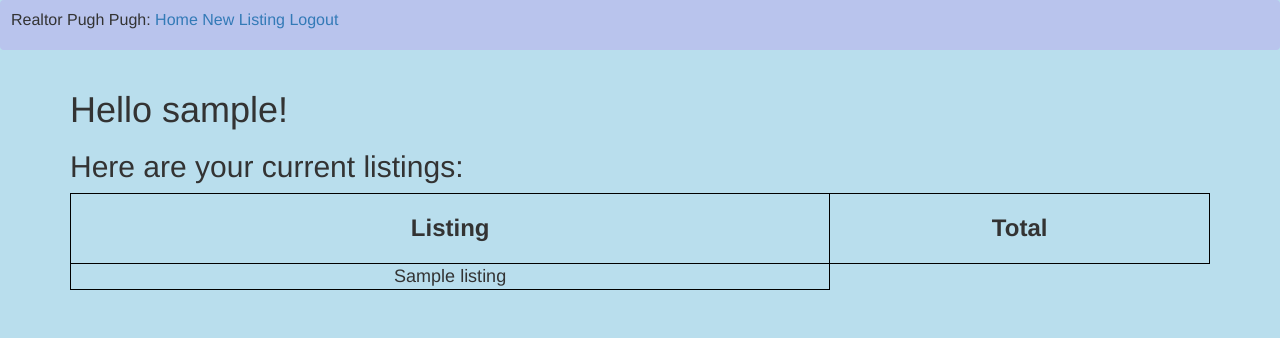
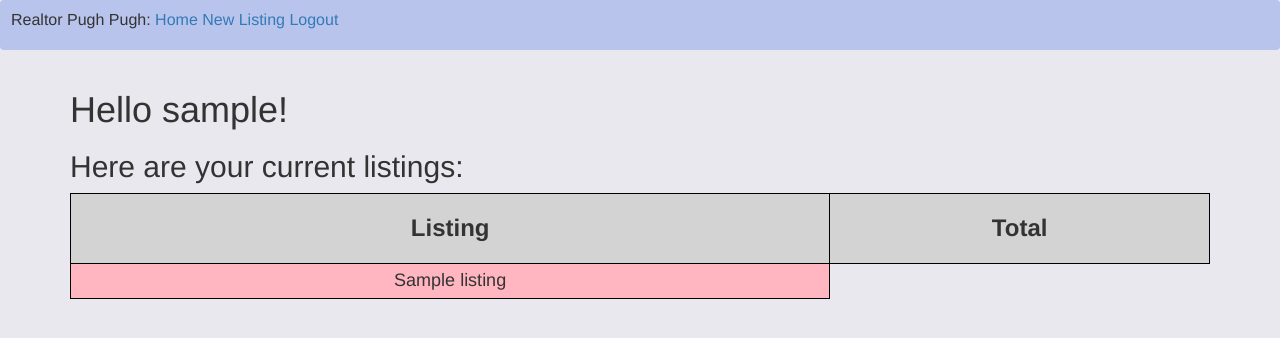
Before and after one commit to bkmd11/Realtor_Pugh_Pugh, a Flask app: page / in a window 1280 px wide. Shown: the top 338 px of the page. Run offline with Flask 2, Linux system fonts and the light colour scheme; a user stored in the database is signed in; tables that the repository leaves empty hold one stand-in row (values such as "Sample post"); some libraries are stand-ins or nearby versions.

Commit message:
playing around with colors. I am not a designer

```diff
--- a/app/static/css/style.css
+++ b/app/static/css/style.css
@@ -1,22 +1,34 @@
 body {
-  background-color: #B9DEED;
+  background-color: #E8E8EE;
 }
 
-table {
-  width : 100%;
+table{
+    width : 100%;
 }
+
+
 
 th {
     border: 1px solid black;
     text-align: center;
     height: 70px;
     font-size: x-large;
+    background-color: lightgrey;
 }
 
-td {
+td{
    border: 1px solid black;
    text-align: center;
+   height: 35px;
    font-size: large;
+}
+
+tr:nth-child(even){
+    background-color: #FFB6C1;
+}
+
+tr:nth-child(odd){
+    background-color: #B9C4ED;
 }
 
 .navbar-custom {
```
